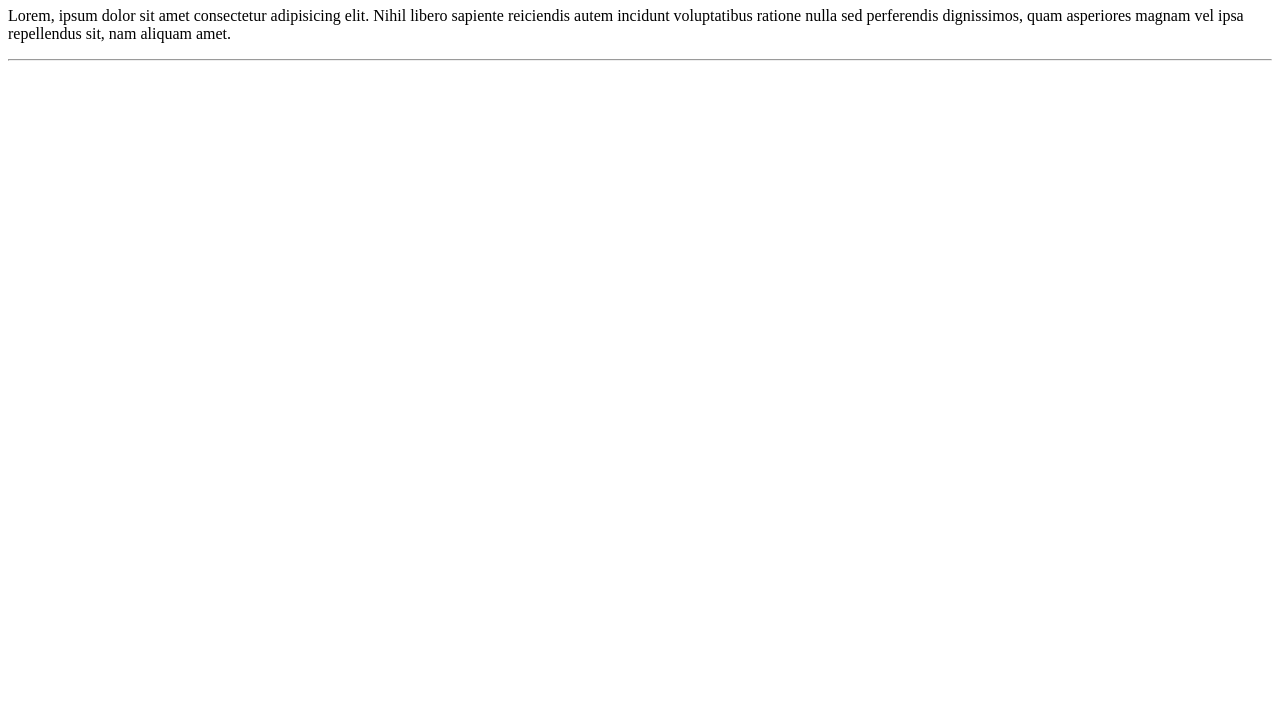
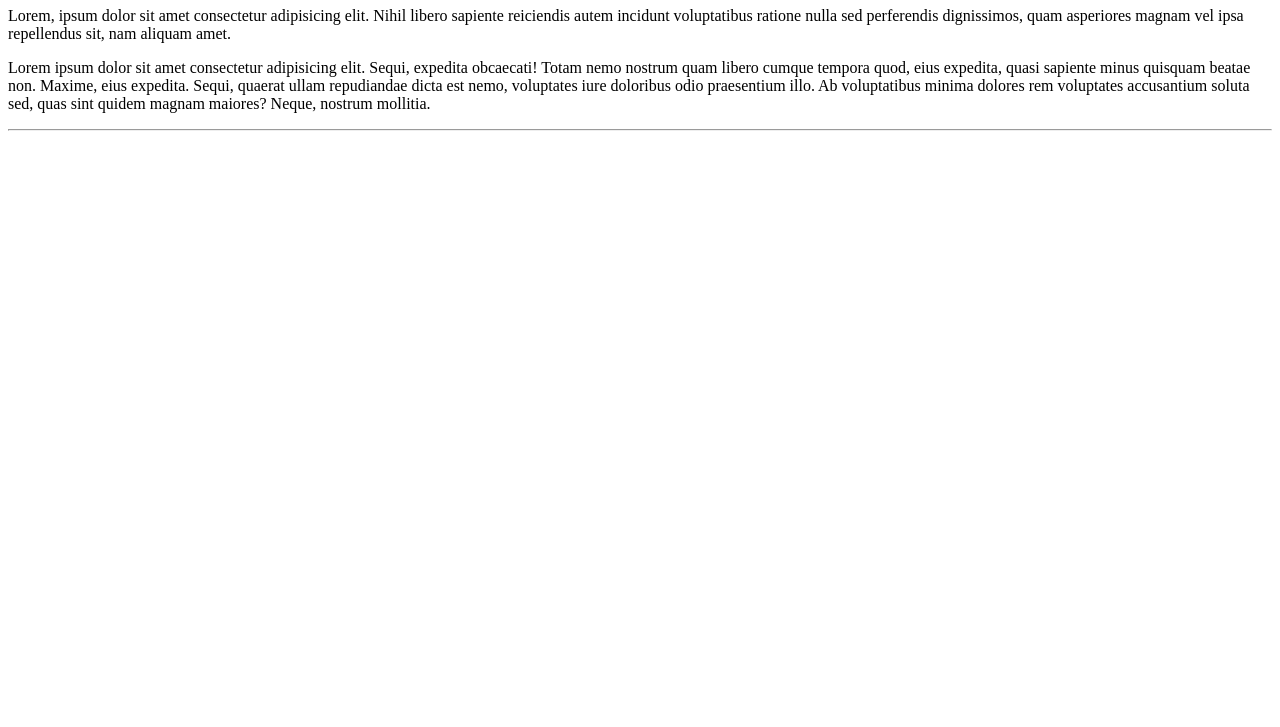
Before and after one commit to lucasabrantes/OlaMundo, a plain HTML site: page site-exemplo/index.html in a window 1280 px wide. Shown: the part 73-800 px from the top of the page. Drawn offline with Linux system fonts and the light colour scheme.

Commit message:
Update index.html

```diff
--- a/site-exemplo/index.html
+++ b/site-exemplo/index.html
@@ -8,6 +8,8 @@
 <body>
     <h1>Olá Mundo!</h1>
     <p>Lorem, ipsum dolor sit amet consectetur adipisicing elit. Nihil libero sapiente reiciendis autem incidunt voluptatibus ratione nulla sed perferendis dignissimos, quam asperiores magnam vel ipsa repellendus sit, nam aliquam amet.</p>
+    <p>Lorem ipsum dolor sit amet consectetur adipisicing elit. Sequi, expedita obcaecati! Totam nemo nostrum quam libero cumque tempora quod, eius expedita, quasi sapiente minus quisquam beatae non. Maxime, eius expedita.
+    Sequi, quaerat ullam repudiandae dicta est nemo, voluptates iure doloribus odio praesentium illo. Ab voluptatibus minima dolores rem voluptates accusantium soluta sed, quas sint quidem magnam maiores? Neque, nostrum mollitia.</p>
     <hr>
 </body>
 </html>
```
